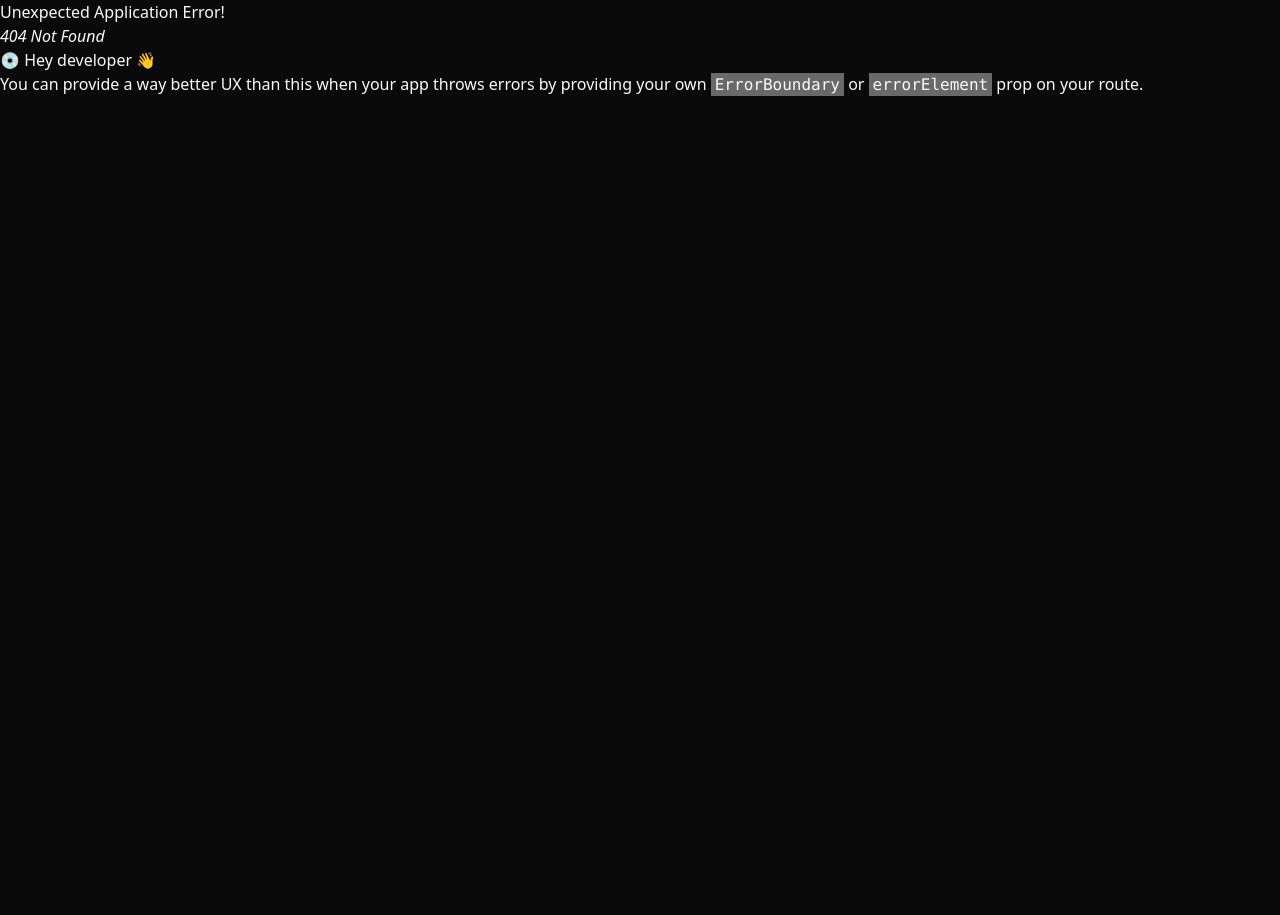
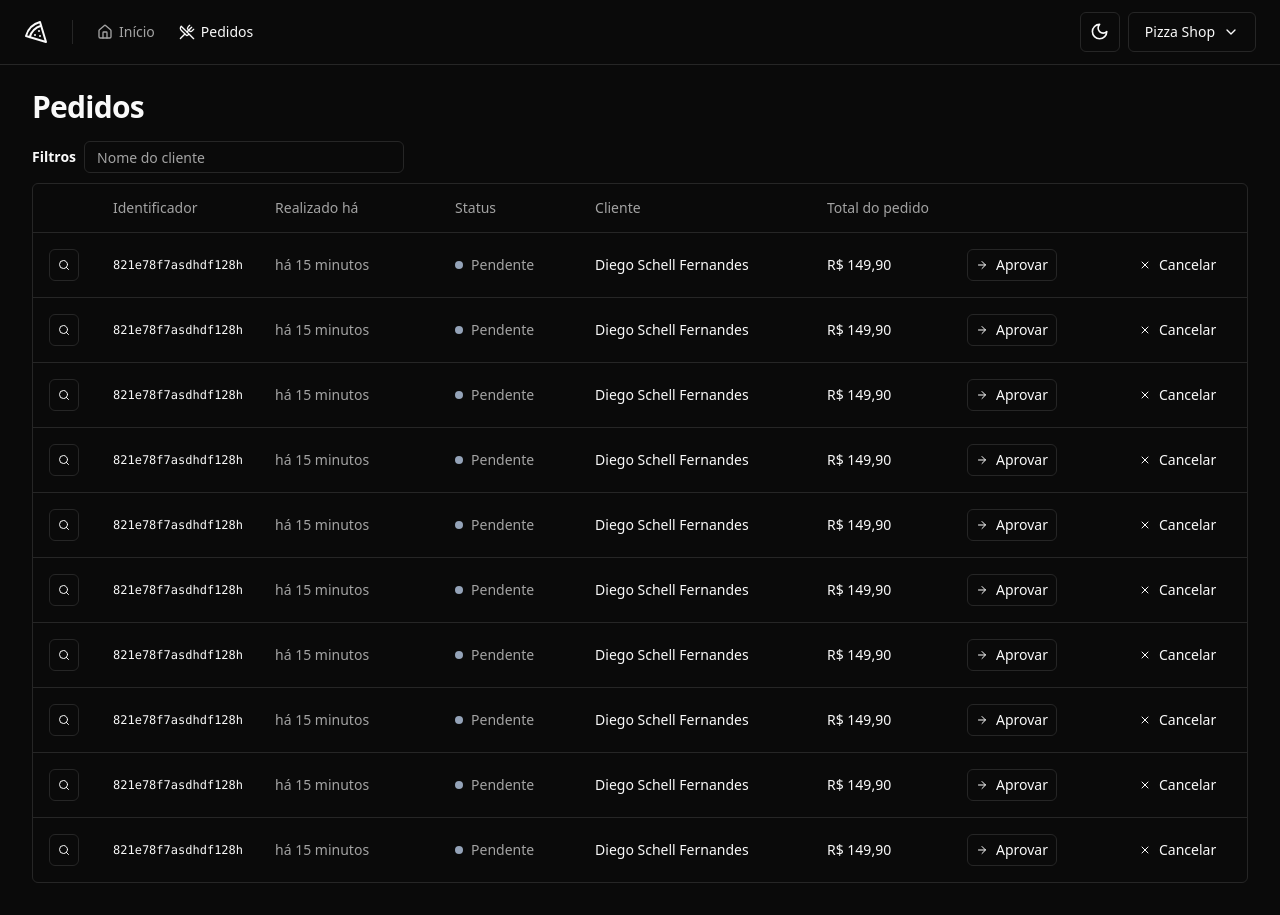
Before and after one commit to SkyHeads/pizza-shop, a React (Vite) app: page /orders in a window 1280 px wide. Before the commit this address had no page. Before the commit the page ends 800 px from the top, so only its background shows below. Built offline with nearby package versions, Linux system fonts and the light colour scheme.

Commit message:
feat: orders page & table component

```diff
--- a/src/components/ui/button.tsx
+++ b/src/components/ui/button.tsx
@@ -24,6 +24,7 @@
         sm: 'h-9 rounded-md px-3',
         lg: 'h-11 rounded-md px-8',
         icon: 'h-10 w-10',
+        xs: 'h-8 px-2',
       },
     },
     defaultVariants: {
--- /dev/null
+++ b/src/components/ui/table.tsx
@@ -0,0 +1,117 @@
+import * as React from "react"
+
+import { cn } from "@/lib/utils"
+
+const Table = React.forwardRef<
+  HTMLTableElement,
+  React.HTMLAttributes<HTMLTableElement>
+>(({ className, ...props }, ref) => (
+  <div className="relative w-full overflow-auto">
+    <table
+      ref={ref}
+      className={cn("w-full caption-bottom text-sm", className)}
+      {...props}
+    />
+  </div>
+))
+Table.displayName = "Table"
+
+const TableHeader = React.forwardRef<
+  HTMLTableSectionElement,
+  React.HTMLAttributes<HTMLTableSectionElement>
+>(({ className, ...props }, ref) => (
+  <thead ref={ref} className={cn("[&_tr]:border-b", className)} {...props} />
+))
+TableHeader.displayName = "TableHeader"
+
+const TableBody = React.forwardRef<
+  HTMLTableSectionElement,
+  React.HTMLAttributes<HTMLTableSectionElement>
+>(({ className, ...props }, ref) => (
+  <tbody
+    ref={ref}
+    className={cn("[&_tr:last-child]:border-0", className)}
+    {...props}
+  />
+))
+TableBody.displayName = "TableBody"
+
+const TableFooter = React.forwardRef<
+  HTMLTableSectionElement,
+  React.HTMLAttributes<HTMLTableSectionElement>
+>(({ className, ...props }, ref) => (
+  <tfoot
+    ref={ref}
+    className={cn(
+      "border-t bg-muted/50 font-medium [&>tr]:last:border-b-0",
+      className
+    )}
+    {...props}
+  />
+))
+TableFooter.displayName = "TableFooter"
+
+const TableRow = React.forwardRef<
+  HTMLTableRowElement,
+  React.HTMLAttributes<HTMLTableRowElement>
+>(({ className, ...props }, ref) => (
+  <tr
+    ref={ref}
+    className={cn(
+      "border-b transition-colors hover:bg-muted/50 data-[state=selected]:bg-muted",
+      className
+    )}
+    {...props}
+  />
+))
+TableRow.displayName = "TableRow"
+
+const TableHead = React.forwardRef<
+  HTMLTableCellElement,
+  React.ThHTMLAttributes<HTMLTableCellElement>
+>(({ className, ...props }, ref) => (
+  <th
+    ref={ref}
+    className={cn(
+      "h-12 px-4 text-left align-middle font-medium text-muted-foreground [&:has([role=checkbox])]:pr-0",
+      className
+    )}
+    {...props}
+  />
+))
+TableHead.displayName = "TableHead"
+
+const TableCell = React.forwardRef<
+  HTMLTableCellElement,
+  React.TdHTMLAttributes<HTMLTableCellElement>
+>(({ className, ...props }, ref) => (
+  <td
+    ref={ref}
+    className={cn("p-4 align-middle [&:has([role=checkbox])]:pr-0", className)}
+    {...props}
+  />
+))
+TableCell.displayName = "TableCell"
+
+const TableCaption = React.forwardRef<
+  HTMLTableCaptionElement,
+  React.HTMLAttributes<HTMLTableCaptionElement>
+>(({ className, ...props }, ref) => (
+  <caption
+    ref={ref}
+    className={cn("mt-4 text-sm text-muted-foreground", className)}
+    {...props}
+  />
+))
+TableCaption.displayName = "TableCaption"
+
+export {
+  Table,
+  TableHeader,
+  TableBody,
+  TableFooter,
+  TableHead,
+  TableRow,
+  TableCell,
+  TableCaption,
+}
--- a/src/pages/app/dashboard.tsx
+++ b/src/pages/app/dashboard.tsx
@@ -4,7 +4,9 @@
   return (
     <>
       <Helmet title="Dashboard" />
-      <h1>Dashboard</h1>
+      <div className="flex flex-col gap-4">
+        <h1 className="text-3xl font-bold tracking-tight">Dashboard</h1>
+      </div>
     </>
   )
 }
--- /dev/null
+++ b/src/pages/app/orders/orders.tsx
@@ -0,0 +1,93 @@
+import { ArrowRight, Search, X } from 'lucide-react'
+import { Helmet } from 'react-helmet-async'
+
+import { Button } from '@/components/ui/button'
+import { Input } from '@/components/ui/input'
+import {
+  Table,
+  TableBody,
+  TableCell,
+  TableHead,
+  TableHeader,
+  TableRow,
+} from '@/components/ui/table'
+
+export function Orders() {
+  return (
+    <>
+      <Helmet title="Pedidos" />
+
+      <div className="flex flex-col gap-4">
+        <h1 className="text-3xl font-bold tracking-tight">Pedidos</h1>
+      </div>
+
+      <div className="space-y-2.5">
+        <form className="flex items-center gap-2">
+          <span className="text-sm font-semibold">Filtros</span>
+          <Input placeholder="Nome do cliente" className="h-8 w-[320px]" />
+        </form>
+
+        <div className="rounded-md border">
+          <Table>
+            <TableHeader>
+              <TableRow>
+                <TableHead className="w-[64px]"></TableHead>
+                <TableHead className="w-[140px]">Identificador</TableHead>
+                <TableHead className="w-[180px]">Realizado há</TableHead>
+                <TableHead className="w-[140px]">Status</TableHead>
+                <TableHead>Cliente</TableHead>
+                <TableHead className="w-[140px]">Total do pedido</TableHead>
+                <TableHead className="w-[164px]"></TableHead>
+                <TableHead className="w-[132px]"></TableHead>
+              </TableRow>
+            </TableHeader>
+            <TableBody>
+              {Array.from({ length: 10 }).map((_, i) => {
+                return (
+                  <TableRow key={i}>
+                    <TableCell>
+                      <Button variant="outline" size="xs">
+                        <Search className="h-3 w-3" />
+                        <span className="sr-only">Detalhes do pedido</span>
+                      </Button>
+                    </TableCell>
+                    <TableCell className="font-mono text-xs font-medium">
+                      821e78f7asdhdf128h
+                    </TableCell>
+                    <TableCell className="text-muted-foreground">
+                      há 15 minutos
+                    </TableCell>
+                    <TableCell>
+                      <div className="flex items-center gap-2">
+                        <span className="h-2 w-2 rounded-full bg-slate-400" />
+                        <span className="font-medium text-muted-foreground">
+                          Pendente
+                        </span>
+                      </div>
+                    </TableCell>
+                    <TableCell className="font-medium">
+                      Diego Schell Fernandes
+                    </TableCell>
+                    <TableCell className="font-medium">R$ 149,90</TableCell>
+                    <TableCell>
+                      <Button variant="outline" size="xs">
+                        <ArrowRight className="mr-2 h-3 w-3" />
+                        Aprovar
+                      </Button>
+                    </TableCell>
+                    <TableCell>
+                      <Button variant="ghost" size="xs">
+                        <X className="mr-2 h-3 w-3" />
+                        Cancelar
+                      </Button>
+                    </TableCell>
+                  </TableRow>
+                )
+              })}
+            </TableBody>
+          </Table>
+        </div>
+      </div>
+    </>
+  )
+}
--- a/src/routes.tsx
+++ b/src/routes.tsx
@@ -3,6 +3,7 @@
 import { AppLayout } from './pages/_layouts/app'
 import { AuthLayout } from './pages/_layouts/auth'
 import { Dashboard } from './pages/app/dashboard'
+import { Orders } from './pages/app/orders/orders'
 import { SignIn } from './pages/auth/sign-in'
 import { SignUp } from './pages/auth/sign-up'
 
@@ -14,6 +15,10 @@
       {
         path: '/',
         element: <Dashboard />,
+      },
+      {
+        path: '/orders',
+        element: <Orders />,
       },
     ],
   },
```
